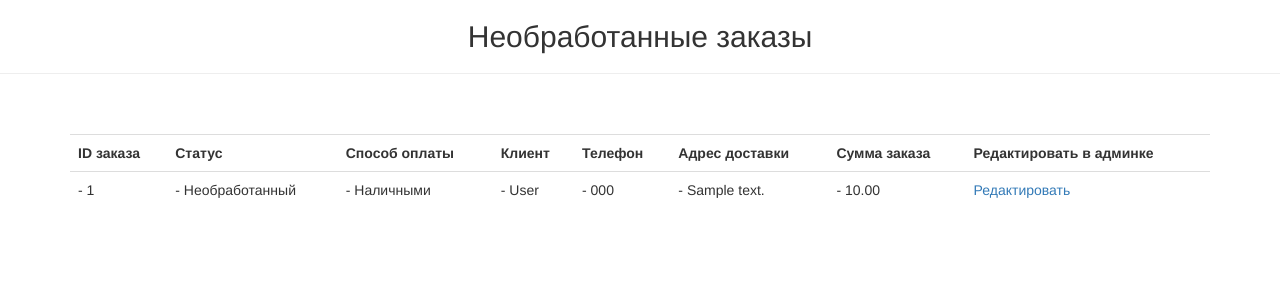
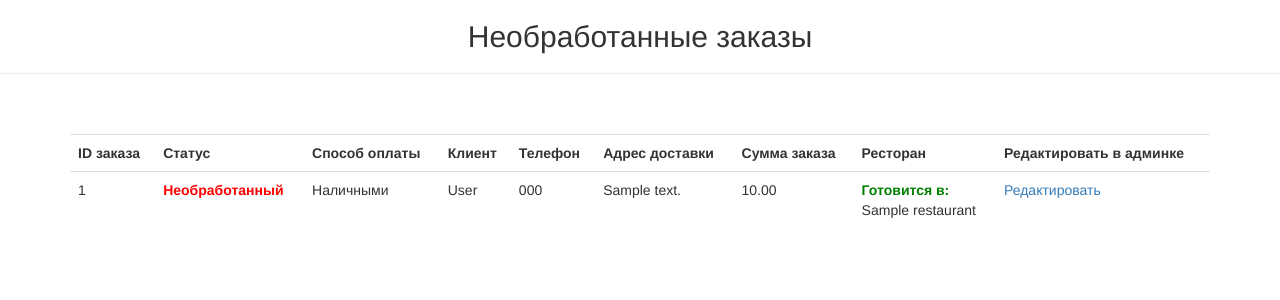
Before and after one commit to miazigoo/Star-Burgers, a Django app: page /manager/orders/ in a window 1280 px wide. Shown: the part 52-352 px from the top of the page. Run offline with Django 3.2, Linux system fonts and the light colour scheme; a user stored in the database is signed in; tables that the repository leaves empty hold one stand-in row (values such as "Sample post"); parts of the project's set-up code (start-up, migrations or seed data) failed here and were passed over; some libraries are stand-ins or nearby versions.

Commit message:
попытка уменьшить SQL запрос

```diff
--- a/foodcartapp/models.py
+++ b/foodcartapp/models.py
@@ -1,5 +1,6 @@
 from django.db import models
 from django.core.validators import MinValueValidator
+from django.db.models import Prefetch, Count
 from phonenumber_field.modelfields import PhoneNumberField
 
 
@@ -124,6 +125,85 @@ class RestaurantMenuItem(models.Model):
         return f"{self.restaurant.name} - {self.product.name}"
 
 
+# class OrderQuerySet(models.QuerySet):
+#     def prefetch_items(self):
+#         orders = Order.objects.exclude(status=Order.READY).order_by('-status').select_related(
+#             'restaurant').prefetch_related('items__product')
+#
+#         menu_items = RestaurantMenuItem.objects.filter(availability=True).values('restaurant', 'product')
+#         restaurants = Restaurant.objects.in_bulk([item['restaurant'] for item in menu_items])
+#
+#         orders = orders.annotate(product_count=Count('items__product'))
+#
+#         for order in orders:
+#             if order.restaurant is None:
+#                 order_restaurants = []
+#                 order_products = order.items.all()
+#                 for restaurant in restaurants:
+#                     restaurants_possible = True
+#                     for order_product in order_products:
+#                         restaurants_for_product = menu_items.filter(product=order_product.product,
+#                                                                     restaurant=restaurants[restaurant])
+#                         if not restaurants_for_product:
+#                             restaurants_possible = False
+#                     if restaurants_possible:
+#                         order_restaurants.append(restaurants[restaurant])
+#
+#                 if order_restaurants:
+#                     order.restaurant_possible = order_restaurants
+#         return orders
+
+class OrderQuerySet(models.QuerySet):
+    def prefetch_items(self):
+        menu_items = RestaurantMenuItem.objects.filter(availability=True).values('restaurant', 'product')
+        restaurants = Restaurant.objects.in_bulk(set(item['restaurant'] for item in menu_items))
+
+        orders = self.exclude(status=Order.READY).order_by('-status')
+
+        orders = orders.select_related('restaurant').prefetch_related(
+            Prefetch('items__product', queryset=Product.objects.only('id', 'name'))).annotate(
+            product_count=Count('items__product'))
+
+        # Получаем все идентификаторы заказов
+        order_ids = [order.pk for order in orders]
+        order_items = OrderItem.objects.filter(order_id__in=order_ids).values('order_id', 'product_id')
+
+        # Создаем словарь для хранения связей между заказами и продуктами
+        order_products = {}
+        for item in order_items:
+            order_id = item['order_id']
+            product_id = item['product_id']
+            if order_id not in order_products:
+                order_products[order_id] = []
+            order_products[order_id].append(product_id)
+
+        # Создаем словарь для хранения связей между заказами и ресторанами
+        order_restaurants = {}
+        for order_id, restaurant in restaurants.items():
+            restaurants_possible = True
+
+            if order_id in order_products:
+                order_product_ids = order_products[order_id]
+                for product_id in order_product_ids:
+                    if not menu_items.filter(product_id=product_id, restaurant=order_id).exists():
+                        restaurants_possible = False
+                        break
+
+            if restaurants_possible:
+                if order_id not in order_restaurants:
+                    order_restaurants[order_id] = []
+                order_restaurants[order_id].append(restaurant)
+
+        # Присваиваем список ресторанов, доступных для каждого заказа
+        for order in orders:
+            if order.pk in order_restaurants:
+                order.restaurant_possible = order_restaurants[order.pk]
+            else:
+                order.restaurant_possible = []
+
+        return orders
+
+
 class Order(models.Model):
     CASH = 'CASH'
     ELECTRONICALLY = 'ELECTRON'
@@ -196,6 +276,15 @@ class Order(models.Model):
         blank=True, null=True, verbose_name='Дата доставки', db_index=True
     )
 
+    restaurant = models.ForeignKey(
+        Restaurant,
+        verbose_name='Ресторан',
+        blank=True,
+        null=True,
+        on_delete=models.CASCADE
+    )
+    objects = OrderQuerySet.as_manager()
+
     class Meta:
         verbose_name = 'Заказ'
         verbose_name_plural = 'Заказы'
--- a/foodcartapp/serializer.py
+++ b/foodcartapp/serializer.py
@@ -36,7 +36,8 @@ class OrderSerializer(serializers.ModelSerializer):
             phone_number=validated_data['phonenumber'],
             firstname=validated_data['firstname'],
             lastname=validated_data['lastname'],
-            address=validated_data['address']
+            address=validated_data['address'],
+            status=Order.NEW
         )
         products = validated_data['products']
 
--- a/foodcartapp/views.py
+++ b/foodcartapp/views.py
@@ -93,6 +93,7 @@ def product_list_api(request):
 def register_order(request):
     serializer = OrderSerializer(data=request.data)
     if serializer.is_valid(raise_exception=True):
+        print('OK serializer')
         order = serializer.create(serializer.validated_data)
         return Response(serializer.data, status=status.HTTP_201_CREATED)
     else:
--- a/restaurateur/templates/order_items.html
+++ b/restaurateur/templates/order_items.html
@@ -20,20 +20,38 @@
       <th>Телефон</th>
       <th>Адрес доставки</th>
       <th>Сумма заказа</th>
+      <th>Ресторан</th>
       <th>Редактировать в админке</th>
     </tr>
 
     {% for item in order_items %}
       <tr>
-        <td>- {{ item.pk }}</td>
-        <td>- {{ item.get_status_display }}</td>
-        <td>- {{ item.get_pay_display }}</td>
-        <td>- {{ item.lastname }}</td>
-        <td>- {{ item.phone_number }}</td>
-        <td>- {{ item.address }}</td>
-        <td>- {{ item.total_price }}</td>
+        <td>{{ item.pk }}</td>
+        {% if item.status == "new" %}
+          <td><b style="color: red">{{ item.get_status_display }}</b></td>
+        {% else %}
+          <td><b style="color: green">{{ item.get_status_display }}</b></td>
+        {% endif %}
+        <td>{{ item.get_pay_display }}</td>
+        <td>{{ item.lastname }}</td>
+        <td>{{ item.phone_number }}</td>
+        <td>{{ item.address }}</td>
+        <td>{{ item.total_price }}</td>
         <td>
-          <a href='{% url "admin:foodcartapp_order_change" object_id=item.pk %}?next={{ request.get_full_path|urlencode }}' target="_blank">Редактировать</a>
+          {% if item.restaurant %}
+            <b style="color: green">Готовится в:</b>
+            <p>{{ item.restaurant }}</p>
+          {% else %}
+            <details>
+              <summary><b style="color: orange">Могут приготовить:</b></summary>
+                  {% for restaurant in item.restaurant_possible %}
+                    <p>- {{restaurant}} </p>
+                  {% endfor %}
+            </details>
+          {% endif %}
+        </td>
+        <td>
+          <a href='{% url "admin:foodcartapp_order_change" object_id=item.pk %}?next={{ request.get_full_path|urlencode }}'>Редактировать</a>
         </td>
       </tr>
     {% endfor %}
--- a/restaurateur/views.py
+++ b/restaurateur/views.py
@@ -1,5 +1,9 @@
+from collections import defaultdict
+from itertools import chain
+
 from django import forms
-from django.shortcuts import redirect, render
+from django.db.models import Q, Count
+from django.shortcuts import redirect, render, get_object_or_404
 from django.views import View
 from django.urls import reverse_lazy, reverse
 from django.contrib.auth.decorators import user_passes_test
@@ -7,8 +11,7 @@ from django.contrib.auth.decorators import user_passes_test
 from django.contrib.auth import authenticate, login
 from django.contrib.auth import views as auth_views
 
-
-from foodcartapp.models import Product, Restaurant, Order
+from foodcartapp.models import Product, Restaurant, Order, RestaurantMenuItem
 
 
 class Login(forms.Form):
@@ -92,6 +95,8 @@ def view_restaurants(request):
 
 @user_passes_test(is_manager, login_url='restaurateur:login')
 def view_orders(request):
-    orders = list(Order.objects.exclude(status=Order.READY).order_by('-status'))
-    context = {'order_items': orders}
-    return render(request, template_name='order_items.html', context=context)
+    orders = Order.objects.prefetch_items()
+
+    return render(request, template_name='order_items.html', context={
+        'order_items': orders
+    })
```
